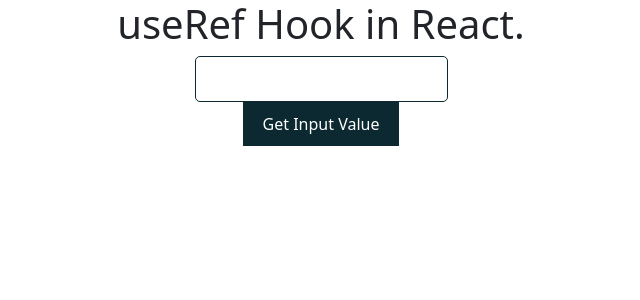
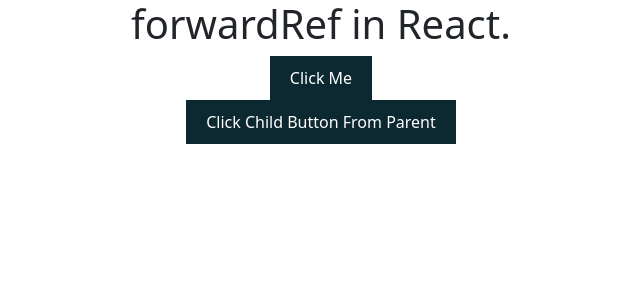
Before and after one commit to AKSHAY0128W/React, a React (Create React App) app: page / in a window 1280 px wide. Shown: the top 300 px of the page, without its empty margins (319-959 px from the left). Built offline with nearby package versions, Linux system fonts and the light colour scheme.

Commit message:
Learn forwardRef in react. and also learn useImperativeHandle

```diff
--- a/src/App.jsx
+++ b/src/App.jsx
@@ -1,28 +1,48 @@
 import React, { useRef } from 'react'
 import './App.css'
+import ChildComp from './ChildComp'
 function App() {
 
   // Example 1
-  const inputRef = useRef(null)
+
+  const inputRef = useRef(null);
+
+  const updateInput = () => {
+    inputRef.current.value = "1000";
+    inputRef.current.focus()
+    // inputRef.current.style.color = "white";
+    // inputRef.current.style.background = "blue";
+  }
 
 
   // Example 2
+
+
+  const childRef = useRef();
+
+
   const handleButtonClick = () => {
-    const value = inputRef.current.value
-    alert(`Input Value: ${value}`)
-    console.log(value);
+    if (childRef.current) {
+      childRef.current.handleButtonClick()
+    }
   }
 
 
   return (
     <div className='App'>
-      <h1>useRef Hook in React.</h1>
+      <h1>forwardRef in React.</h1>
 
       {/* Example 1 */}
 
-      <input ref={inputRef} type='text' />
-      <button onClick={handleButtonClick}>Get Input Value</button>
+      {/* <ChildComp ref={inputRef} />
 
+      <button onClick={updateInput}>Update Button</button> */}
+
+
+      {/* Example 2 */}
+      <ChildComp ref={childRef} />
+
+      <button onClick={handleButtonClick}>Click Child Button From Parent</button>
     </div>
   )
 }
--- /dev/null
+++ b/src/ChildComp.jsx
@@ -0,0 +1,30 @@
+import React, { forwardRef, useRef, useImperativeHandle } from 'react'
+
+function ChildComp(props, ref) {
+
+
+   // Example 2
+   const childRef = useRef();
+
+
+   const handleButtonClick = () => {
+      console.log("Child Button Click");
+   }
+
+   useImperativeHandle(ref, () => ({
+      handleButtonClick,
+   }));
+
+   return (
+      <div>
+
+         {/* Example 1 */}
+         {/* <input type="text" ref={ref} />  */}
+
+         {/* Example 2 */}
+         <button ref={childRef}>Click Me</button>
+      </div>
+   )
+}
+
+export default forwardRef(ChildComp)
```
